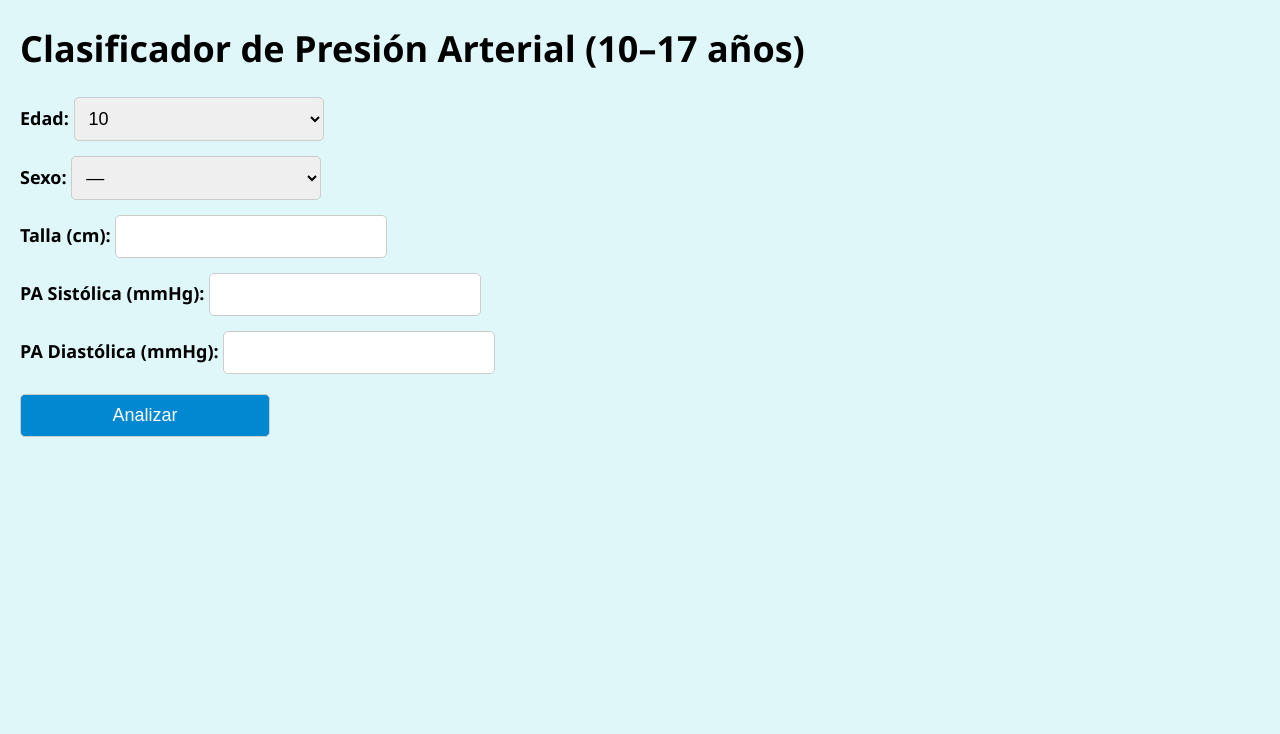
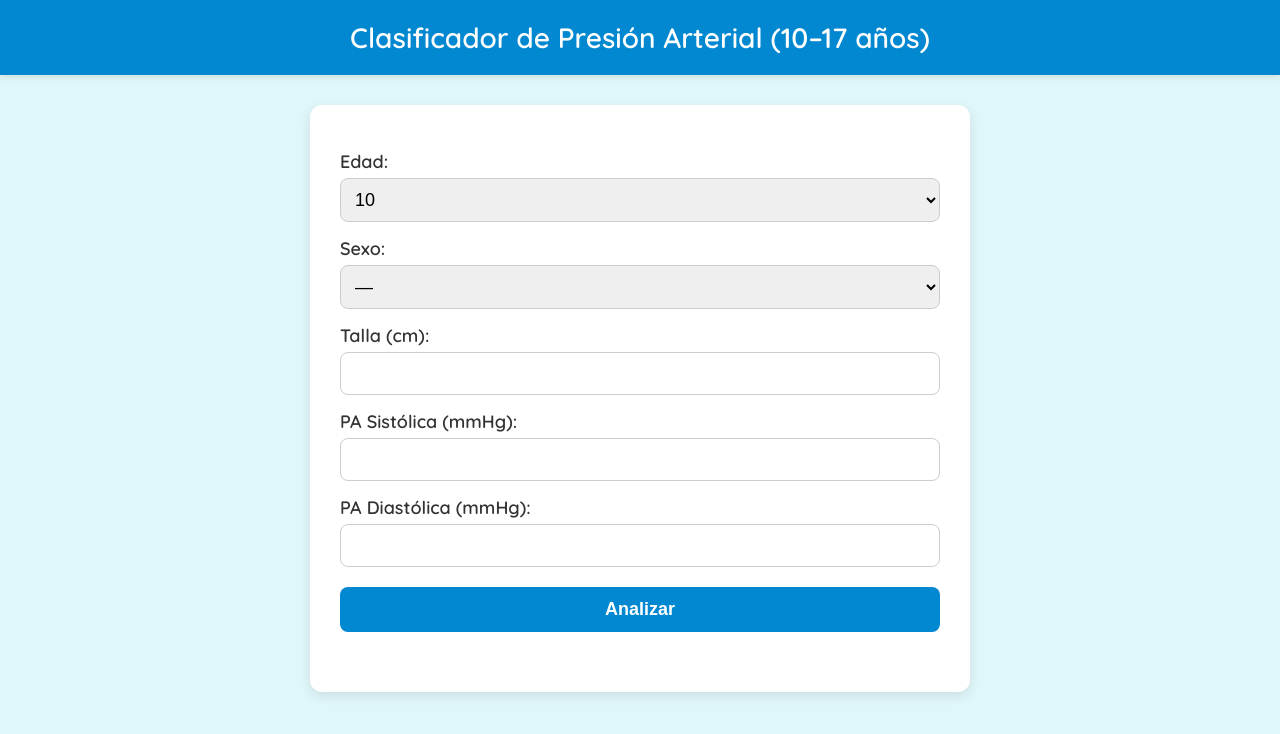
Before and after one commit to RoMelianS/Presion-Arterial-Adolscentes, a plain HTML site: page index.html in a window 1280 px wide. Drawn offline with Linux system fonts and the light colour scheme.

Commit message:
Update index.html

```diff
--- a/index.html
+++ b/index.html
@@ -4,19 +4,27 @@
   <meta charset="utf-8" />
   <meta name="viewport" content="width=device-width, initial-scale=1" />
   <title>Presión arterial — Adolescentes 10–17</title>
+  <link href="https://fonts.googleapis.com/css2?family=Quicksand:wght@400;600&display=swap" rel="stylesheet">
   <style>
-    body { font-family: 'Segoe UI', Tahoma, Geneva, Verdana, sans-serif; margin: 20px; background-color: #e0f7fa; font-size: 18px; }
-    label { display: block; margin-top: 15px; font-weight: bold; }
-    input, select, button { padding: 10px; width: 250px; font-size: 18px; border-radius: 5px; border: 1px solid #ccc; }
-    button { background-color: #0288d1; color: white; cursor: pointer; margin-top: 20px; }
+    body { font-family: 'Quicksand', sans-serif; margin: 0; background-color: #e0f7fa; font-size: 18px; color: #333; }
+    header { background-color: #0288d1; color: white; padding: 20px; text-align: center; box-shadow: 0 2px 6px rgba(0,0,0,0.1); }
+    h1 { margin: 0; font-size: 28px; }
+    main { max-width: 600px; background: white; margin: 30px auto; padding: 30px; border-radius: 12px; box-shadow: 0 4px 12px rgba(0,0,0,0.1); }
+    label { display: block; margin-top: 15px; font-weight: 600; }
+    input, select { padding: 10px; width: 100%; font-size: 18px; border-radius: 8px; border: 1px solid #ccc; margin-top: 5px; box-sizing: border-box; }
+    button { background-color: #0288d1; color: white; cursor: pointer; margin-top: 20px; padding: 12px; width: 100%; font-size: 18px; border-radius: 8px; border: none; font-weight: 600; }
     button:hover { background-color: #0277bd; }
-    .result { margin-top: 30px; font-weight: bold; font-size: 22px; }
+    .result { margin-top: 30px; font-weight: bold; font-size: 22px; text-align: center; }
     .ok { color: green; }
     .bad { color: red; }
+    .info { text-align: center; margin-top: 10px; font-size: 16px; color: #555; }
   </style>
 </head>
 <body>
+  <header>
     <h1>Clasificador de Presión Arterial (10–17 años)</h1>
+  </header>
+  <main>
     <form id="form">
       <label>Edad:
         <select id="edad"></select>
@@ -40,9 +48,9 @@
       <button type="button" id="analizar">Analizar</button>
     </form>
     <div class="result" id="resultado"></div>
-  <div id="umbral"></div>
-  <div id="tallaUsada"></div>
-
+    <div class="info" id="umbral"></div>
+    <div class="info" id="tallaUsada"></div>
+  </main>
 <script>
 const datos = {
   F: {
```
Lines whose indentation alone changed are shown as unchanged.
